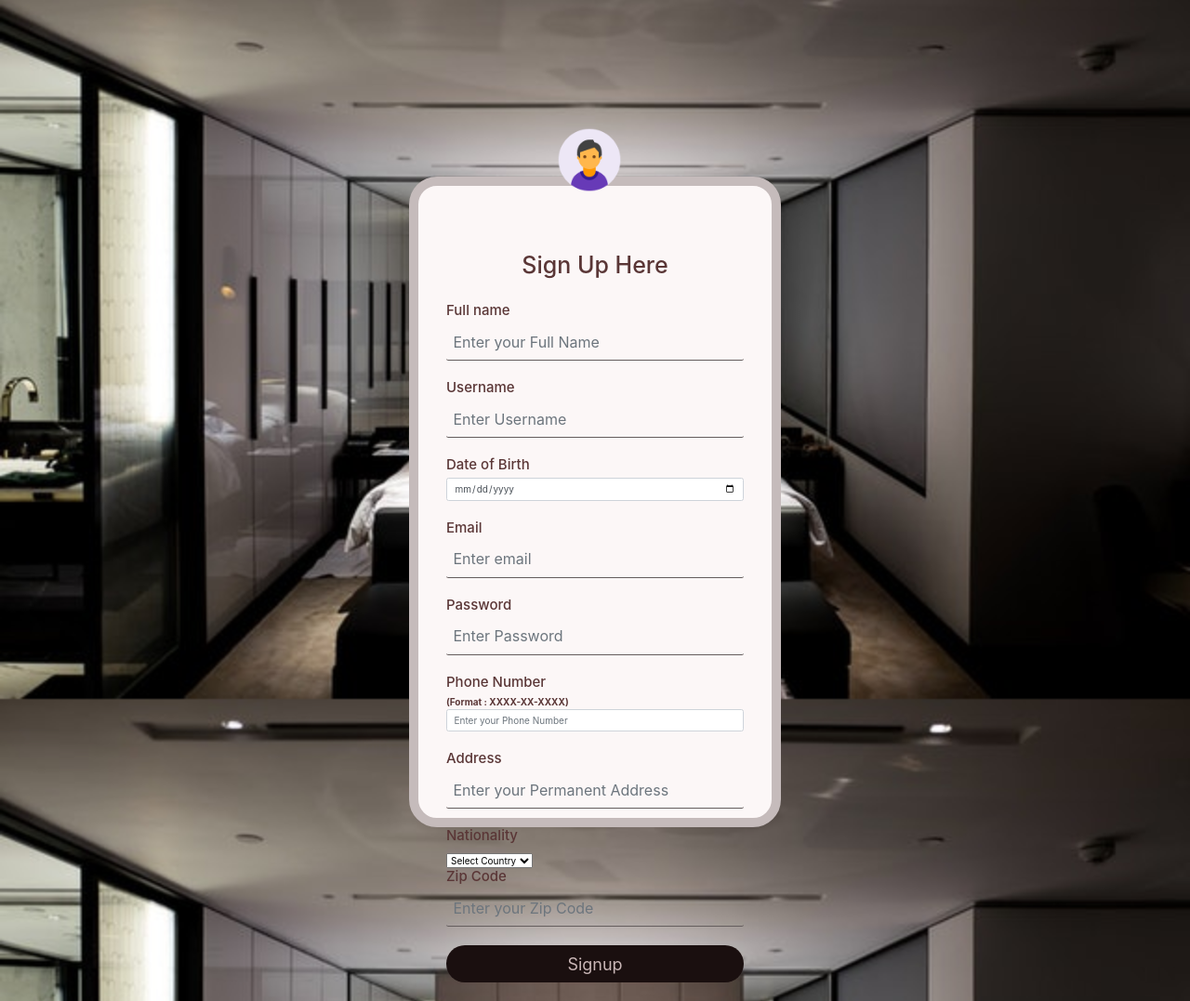
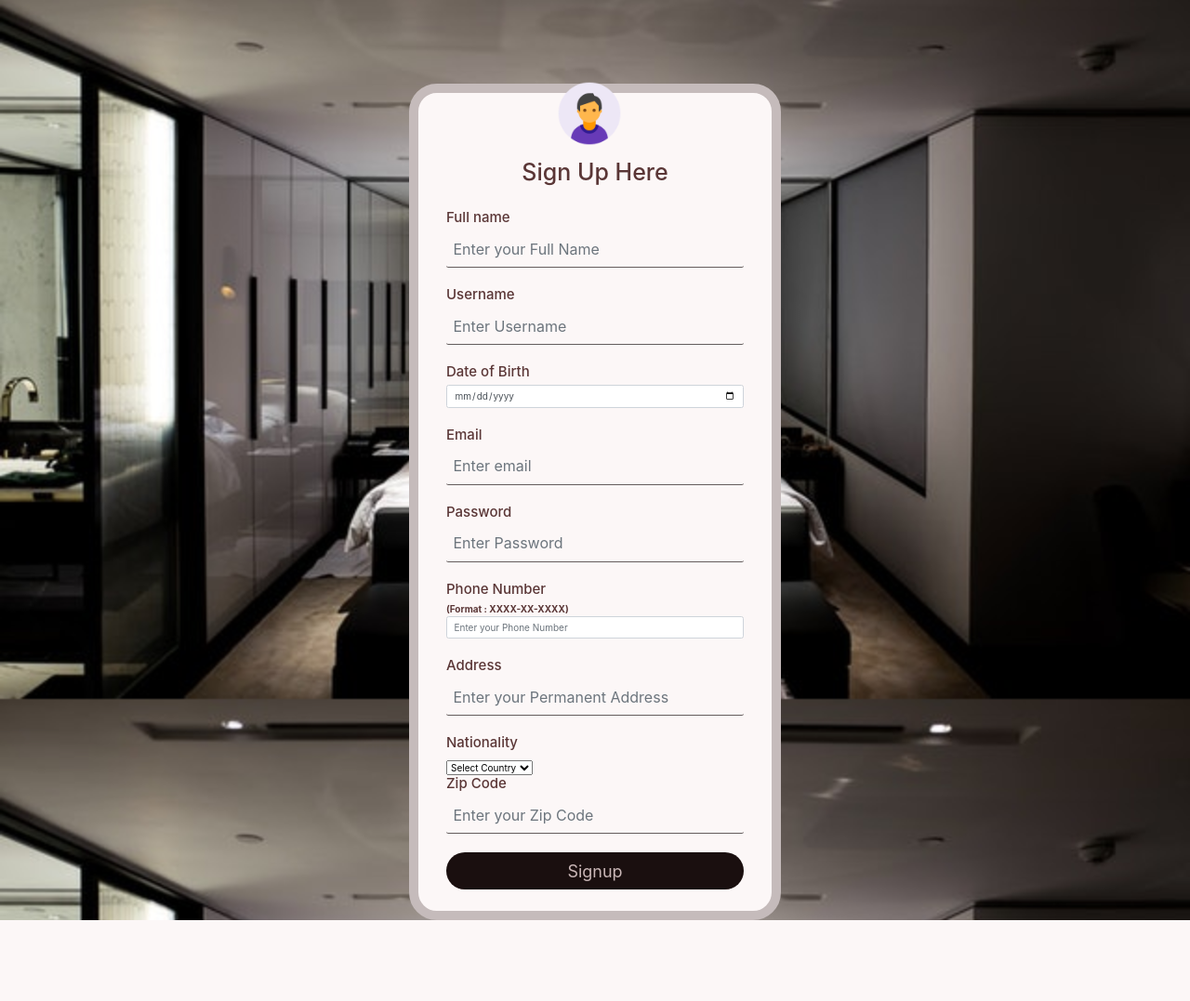
Before and after one commit to shanroy1999/Web-Programming-Project, a PHP site: page /signup.html in a window 1280 px wide. Shown: the part 100-1177 px from the top of the page at 93% size. After the commit the page ends 1090 px from the top, so only its background shows below. Run offline with PHP 8.4, Linux system fonts and the light colour scheme; some libraries are stand-ins or nearby versions.

Commit message:
Update signup.css

```diff
--- a/signup.css
+++ b/signup.css
@@ -16,7 +16,7 @@ body {
 
 .login {
     width: 400px;
-    height: 700px;
+    height: 900px;
     background: transparent;
     background-color: #fcf7f7;
     border-radius: 30px;
@@ -37,7 +37,7 @@ body {
     height: 80px;
     border-radius: -50%;
     position: absolute;
-    top: -10%;
+    top: -2%;
     left: calc(50% -50px);
     left: 38%;
 }
```
